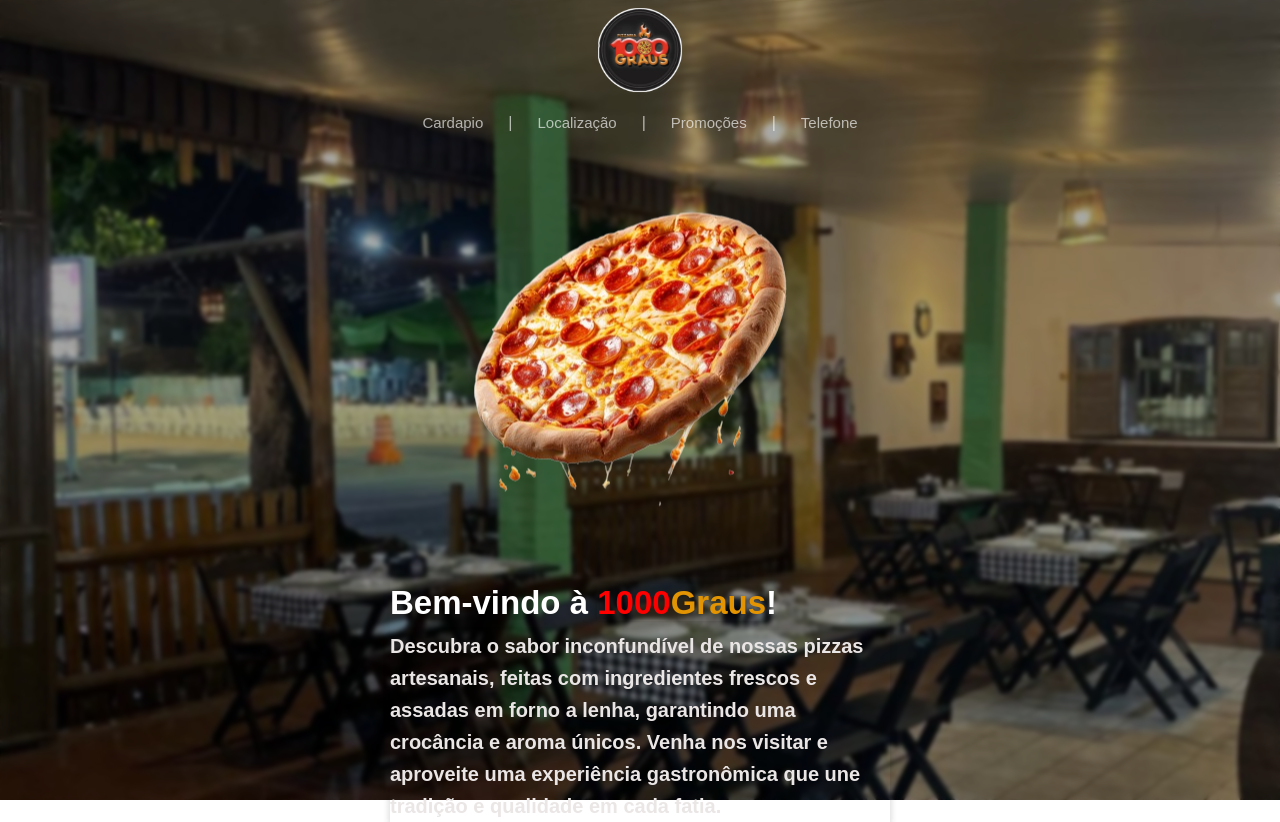
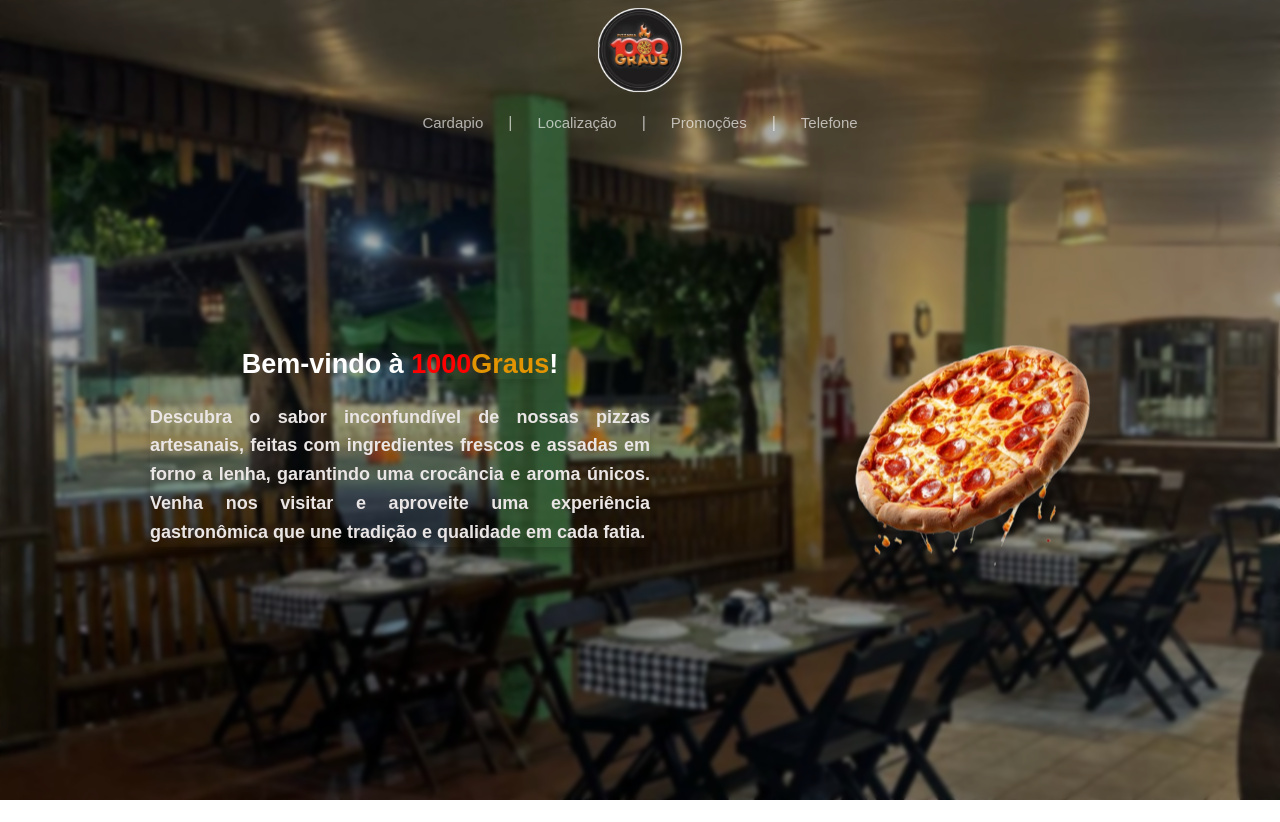
Before and after one commit to Albanezfxp/projeto_glaucio, a React (Vite) app in the folder pizzaria-mil-graus/: page / in a window 1280 px wide. After the commit the page ends 800 px from the top, so only its background shows below. Built offline with nearby package versions, Linux system fonts and the light colour scheme.

Commit message:
resposividade da home concluida

```diff
--- a/pizzaria-mil-graus/src/pages/Home/Home.css
+++ b/pizzaria-mil-graus/src/pages/Home/Home.css
@@ -37,7 +37,7 @@
 #homeMainContainer {
   margin-top: 10px;
   display: flex;
-  flex-direction: column;
+  flex-direction: row-reverse;
   justify-content: space-evenly;
   align-items: center;
   height: 75vh;
@@ -125,48 +125,98 @@
 }
 
 /* body responsividade */
+@media(min-width: 320px) {
 
-@media (max-width: 320px) {
-  .Home{
-    min-height: 280px;
+
+  #sectionContainer {
+    width: 280px;
+    text-align: justify;
 
   }
+  #sectionContainer p {
+    font-size: 18px;
+    line-height: 1.6;
+  }
+  #sectionContainer h1{
+    margin-bottom: 20px;
+    font-size: 27px;
+    line-height: 1.3;
+    text-align: center;
+  }
+  #bannerHome img {
+    height: 300px;
+  }
+}
+@media(min-width: 375px){
 
-  #homeMainContainer{
-    flex-direction: column-reverse;
-    height: 100vh;
-    padding: 20px;
-    margin-left: 50px;
-
+  #sectionContainer {
+    width: 325px;
+    text-align: justify;
 
 
 
   }
-  #sectionContainer{
-    margin-left: 130px;
+  #sectionContainer p {
+    font-size: 18px;
+    line-height: 1.6;
+  }
+  #sectionContainer h1{
+    margin-bottom: 20px;
+    font-size: 27px;
+    line-height: 1.3;
+    text-align: center;
+  }
+  #bannerHome img {
+    height: 300px;
+  }
+
+}
+@media(max-width: 425px) {
+
+  #homeMainContainer{
+    height: 100vh;
+    flex-direction: column-reverse;
+  }
+  #sectionContainer {
+    width: 300px;
+    text-align: justify;
   }
   #sectionContainer p {
-    max-width: 280px;
     font-size: 18px;
+    line-height: 1.6;
+  }
+  #sectionContainer h1{
+    margin-bottom: 20px;
+    font-size: 27px;
     line-height: 1.3;
     text-align: center;
-
   }
-  #sectionContainer h1 {
-    font-size: 24px;
-    margin-left: 20px;
+  #bannerHome img {
+    height: 300px;
   }
-  #mil{
-    font-size: 24px;
-
-
+}
+@media(min-width: 768px) {
+  #sectionContainer {
+    width: 350px;
+    text-align: justify;
   }
-  #graus{
-    font-size: 24px;
-
-
+  #sectionContainer p {
+    font-size: 18px;
+    line-height: 1.6;
   }
-
-
-
+  #sectionContainer h1{
+    margin-bottom: 20px;
+    font-size: 27px;
+    line-height: 1.3;
+    text-align: center;
+  }
+  #bannerHome img {
+    height: 300px;
+  }
 }
+@media(min-width: 1024px){
+  #sectionContainer {
+    width: 500px;
+    text-align: justify;
+  }
+}
--- a/pizzaria-mil-graus/src/pages/Home/components/Header/Header.css
+++ b/pizzaria-mil-graus/src/pages/Home/components/Header/Header.css
@@ -41,3 +41,32 @@
 #navContainer > ul > p {
   color: #ffffffa5;
 }
+/* menu mobile*/
+#mobile-menu div{
+  width: 32px;
+  height: 2px;
+  background: #fff;
+  margin: 8px;
+
+}
+#mobile-menu{
+  cursor: pointer;
+  display: none;
+}
+
+/* responsividade */
+@media (max-width: 425px){
+  #navContainer > ul > p{
+    display: none;
+
+  }
+  #navContainer > ul{
+    gap: 5px;
+
+  }
+
+
+
+
+
+}
--- a/pizzaria-mil-graus/src/pages/Home/components/Header/Header.tsx
+++ b/pizzaria-mil-graus/src/pages/Home/components/Header/Header.tsx
@@ -10,6 +10,11 @@
             <img src={logoHeader} alt="Logo-Imagem" id="imgLogoItem" />
           </div>
           <nav>
+            <div id="mobile-menu">
+              <div id='line1'></div>
+              <div id='line2'></div>
+              <div id='line3'></div>
+            </div>
             <div id="navContainer">
               <ul>
                 <LiNav link="/cardapio" page="Cardapio" />
```
Also changed, not shown: 1 other file (tests, documents, lock files or other folders).
